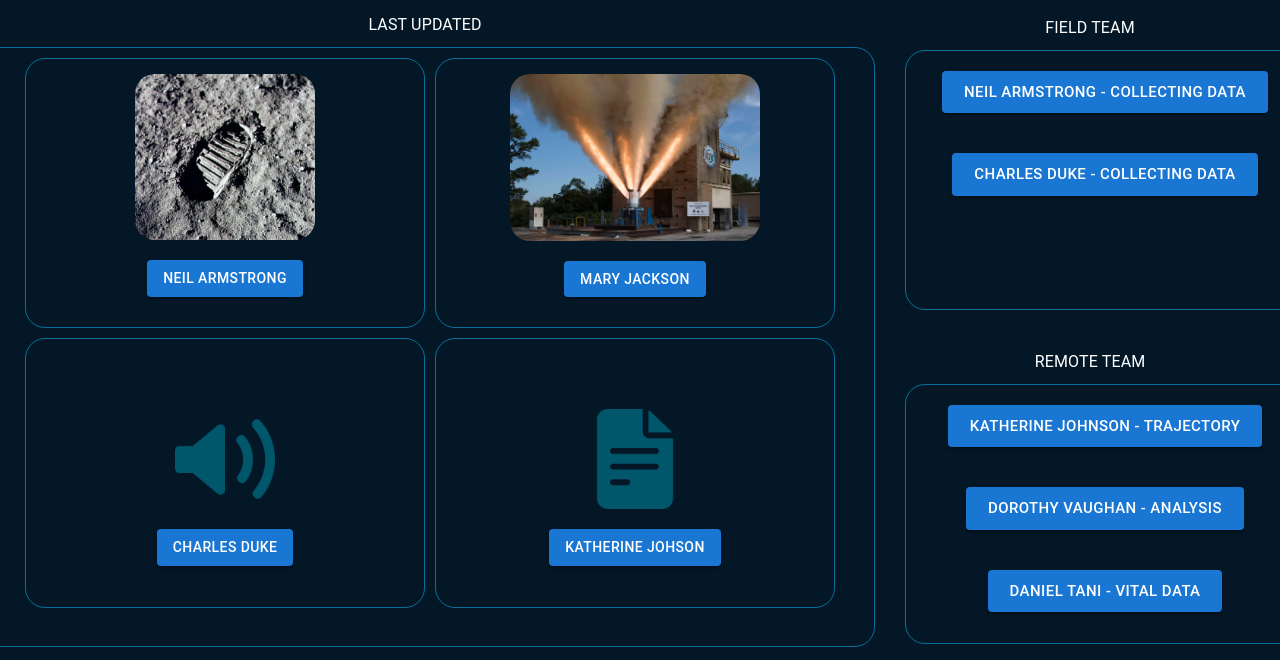
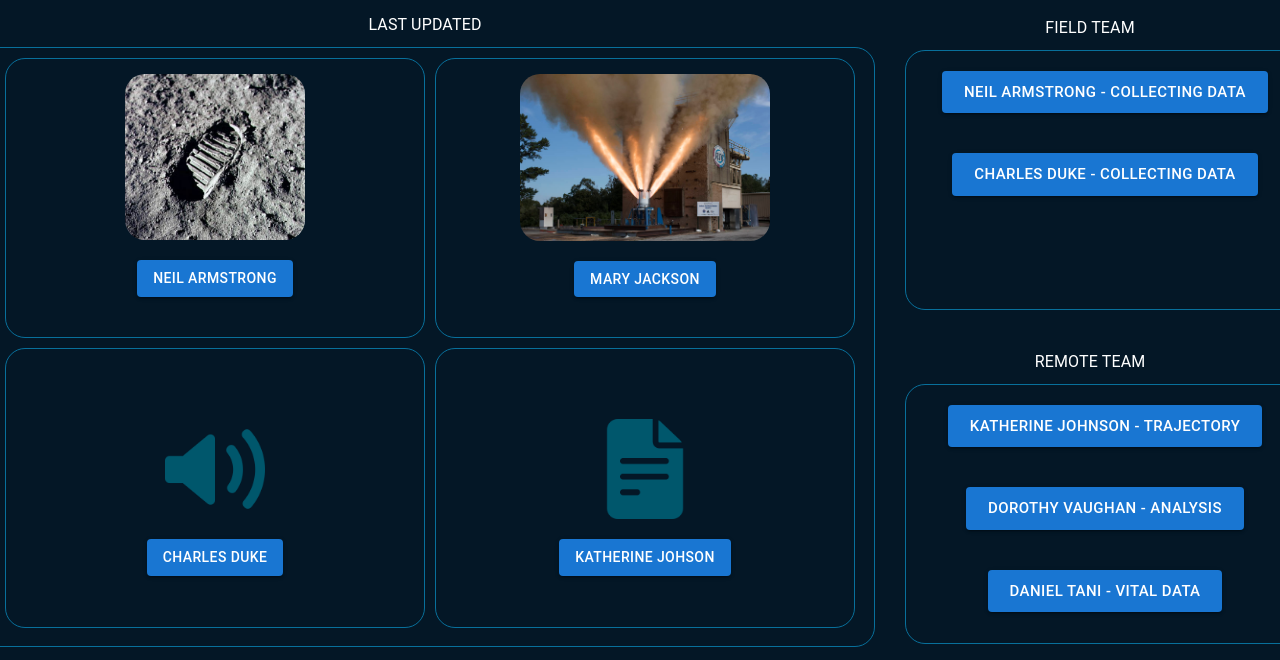
Before and after one commit to diegoserodio/Diana, a React app in the folder frontend/: page /peers-list in a window 1280 px wide. Shown: the part 140-800 px from the top of the page. Built offline with nearby package versions, Linux system fonts and the light colour scheme; some packages are replaced by stand-ins of ours.

Commit message:
3 commit
Peers page last adjusts

```diff
--- a/frontend/src/Screens/screens.css
+++ b/frontend/src/Screens/screens.css
@@ -151,8 +151,8 @@
 
 .peers-box-file{
     background-image: rgba(0,0,0,0);
-    width: 400px;
-    height: 270px;
+    width: 420px;
+    height: 280px;
     margin-top: 10px;
     margin-right: auto;
     margin-left: 10px;
```
